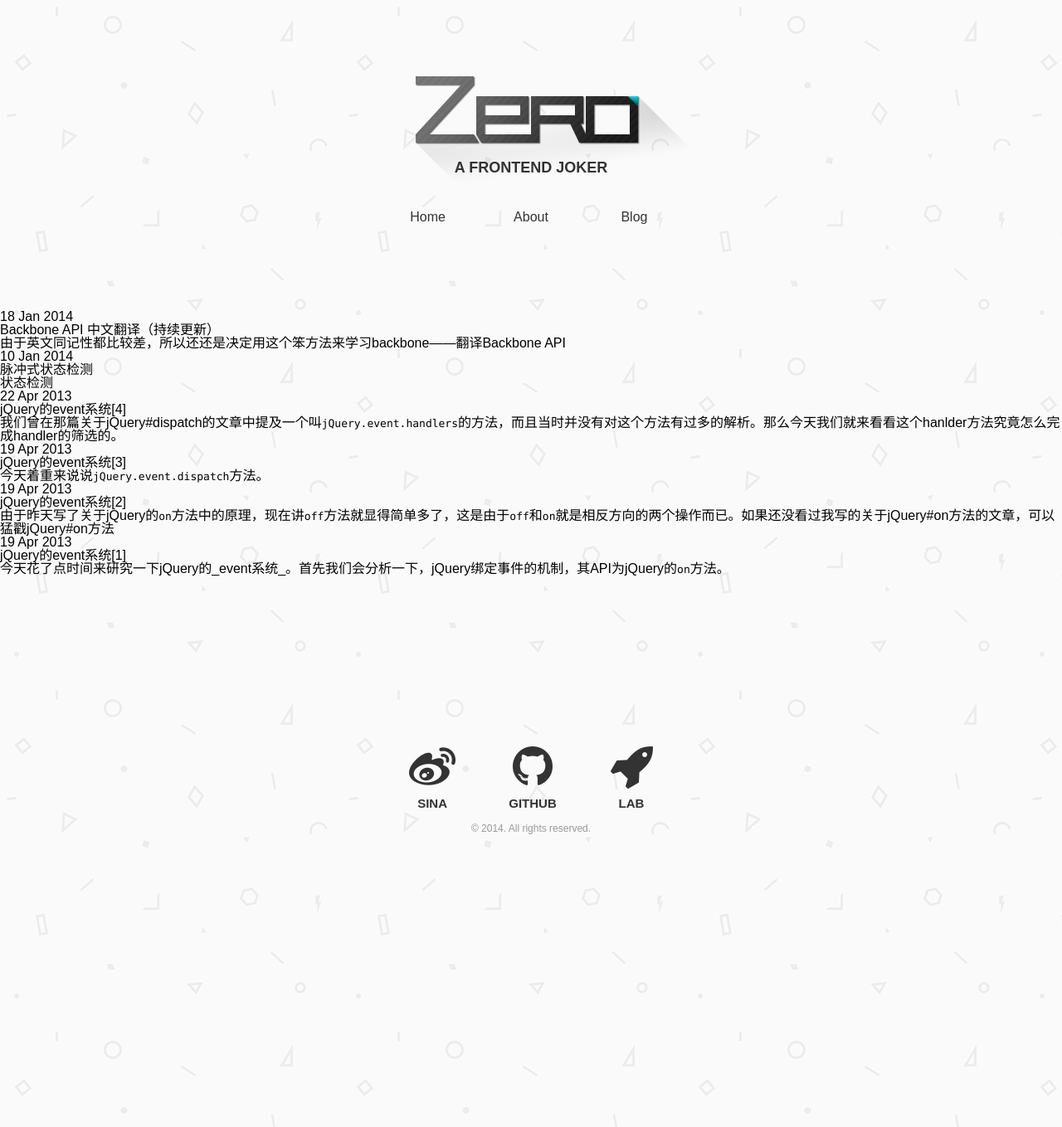
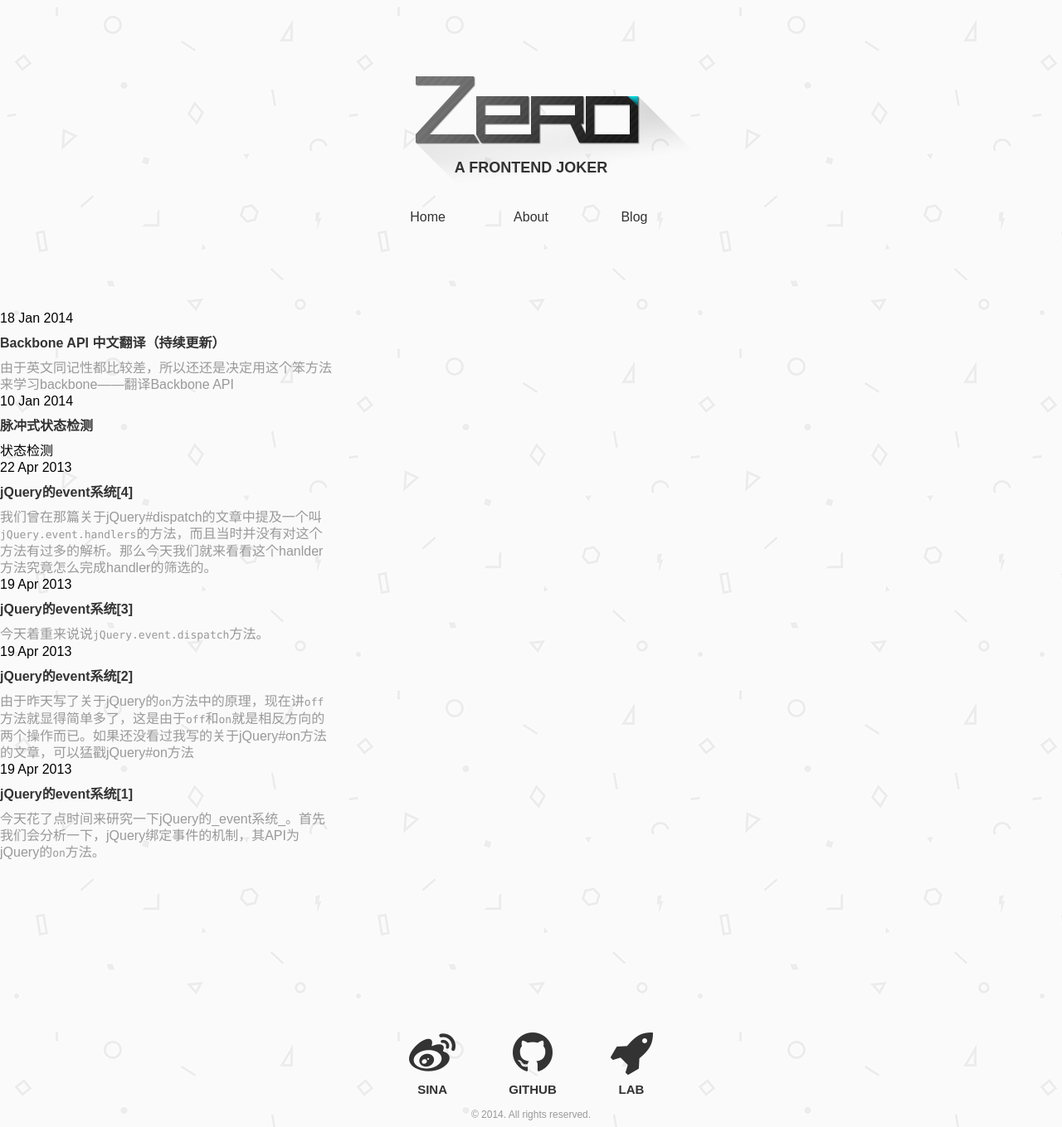
Before and after one commit to lizzz0523/lizzz0523.github.io, a Jekyll site: the page built from blog.html, in a window 1280 px wide. Shown: the whole page at 83% size. Built offline with Jekyll 4.4.1, drawn with Linux system fonts in a browser that asks for light colours; nearby versions of some CDN libraries; Markdown is read by kramdown in place of the engine named in the settings.

Commit message:
set excerpt style

```diff
--- a/_includes/header.html
+++ b/_includes/header.html
@@ -4,9 +4,9 @@
     <h2>A Frontend Joker</h2>
     <nav class="ph_nav">
         <ul>
-            <li><a href="{{ site.url }}">Home</a></li>
-            <li><a href="{{ site.url }}/about">About</a></li>
-            <li><a href="{{ site.url }}/blog" target="_blank">Blog</a></li>
+            <li><a class="fx-300" href="{{ site.url }}">Home</a></li>
+            <li><a class="fx-300" href="{{ site.url }}/about">About</a></li>
+            <li><a class="fx-300" href="{{ site.url }}/blog" target="_blank">Blog</a></li>
         </ul>
     </nav>
 </header>
--- a/css/zero.css
+++ b/css/zero.css
@@ -91,9 +91,6 @@ a, a:hover {
     display: block;
     padding: 0 10px;
     width: 100px;
-
-    -webkit-transition: all 0.3s ease;
-            transition: all 0.3s ease;
 
     color: #333;
 }
@@ -364,3 +361,27 @@ a, a:hover {
     -webkit-transform: scale(1, 1);
             transform: scale(1, 1);
 }
+
+.excerpt h3 {
+    padding: 10px 0;
+    font-size: 16px;
+    font-weight: bold;
+}
+
+.excerpt h3 a {
+    color: #333;
+}
+
+.excerpt h3 a:hover {
+    color: #c00;
+}
+
+.excerpt p {
+    color: #999;
+    font-weight: 13px;
+}
+
+.excerpt li {
+    width: 400px;
+    line-height: 20px;
+}
--- a/js/blog.js
+++ b/js/blog.js
@@ -2,7 +2,7 @@
 
 var tmpl = [
         '<div class="expt_date"><%= date %></div>',
-        '<h3><a href="<%= url %>"><%= title %></a></h3>',
+        '<h3><a class="fx-300" href="<%= url %>"><%= title %></a></h3>',
         '<%= _.unescape(excerpt) %>'
     ].join('');
 
```
